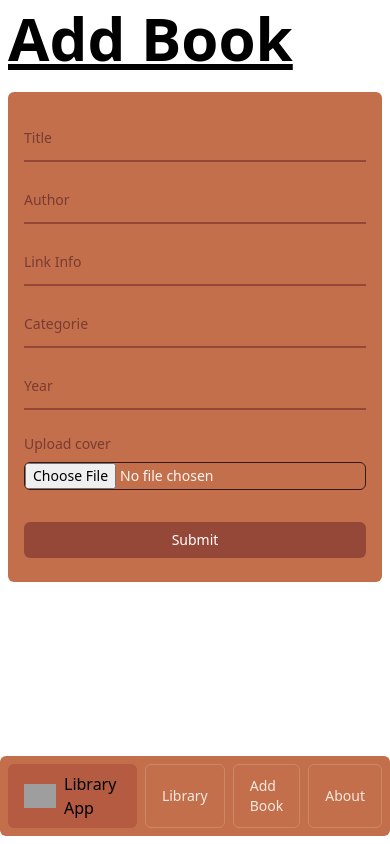
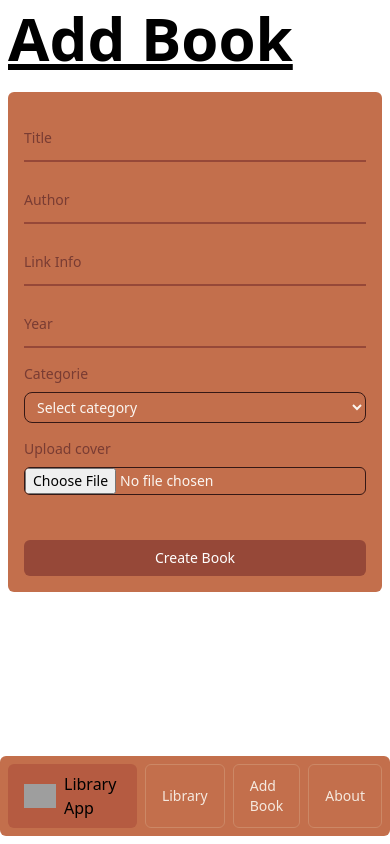
Before and after one commit to Carloslt5/angular-library-app, an Angular app: page /create in a window 390 px wide. Built offline with nearby package versions, Linux system fonts and the light colour scheme; grey boxes are pictures that could not be loaded.

Commit message:
✅ task: add constants and refactor style form

```diff
--- a/src/app/app.component.html
+++ b/src/app/app.component.html
@@ -1,2 +1,2 @@
-<navbar-component />
+<navbar-component [titleApp]="title" />
 <router-outlet />
--- a/src/app/app.component.ts
+++ b/src/app/app.component.ts
@@ -1,6 +1,7 @@
 import { Component } from '@angular/core';
 import { RouterOutlet } from '@angular/router';
 import { NavbarComponent } from './components/navbar/navbar.component';
+import { TITLE_APP } from '../constants/title-app.constant';
 
 @Component({
   selector: 'app-root',
@@ -9,5 +10,5 @@ import { NavbarComponent } from './components/navbar/navbar.component';
   templateUrl: './app.component.html',
 })
 export class AppComponent {
-  title = 'angular-library-app';
+  title = TITLE_APP;
 }
--- a/src/app/components/form/form.component.html
+++ b/src/app/components/form/form.component.html
@@ -1,10 +1,10 @@
-<form class="flex flex-col max-w-3xl gap-4 p-4 mx-auto rounded-md aspect-video md:flex-row bg-antique-brass-500" [formGroup]="bookData" (ngSubmit)="sendForm($event)" enctype="multipart/form-data">
-  <div class="flex-1 hidden overflow-hidden rounded-md md:flex">
+<form class="flex flex-col gap-4 p-4 mx-auto rounded-md md:flex-row bg-antique-brass-500 h-[500px]" [formGroup]="bookData" (ngSubmit)="sendForm($event)" enctype="multipart/form-data">
+  <div class="justify-center hidden w-1/3 overflow-hidden rounded-md md:flex ">
     @if(bookData.value.imageURL){
-    <img src="{{bookData.value.imageURL.publicUrl}}" class="block object-cover w-full " alt="Uploaded cover image" />
+    <img src="{{bookData.value.imageURL.publicUrl}}" class="object-cover w-full" alt="Uploaded cover image" />
     }
   </div>
-  <article class="flex flex-col flex-1 gap-4 py-2">
+  <article class="flex flex-col flex-1 gap-4 pt-2">
     <div class="relative z-0 w-full group">
       <input type="text" formControlName="title" class="form-input peer" placeholder=" " required />
       <label for="title" class="form-label">Title</label>
@@ -17,20 +17,23 @@
       <input type="url" formControlName="link" class="form-input peer" placeholder=" " required />
       <label for="link" class="form-label">Link Info</label>
     </div>
-    <div class="flex flex-col gap-4 md:flex-row md:justify-between">
-      <div class="relative z-0 w-full group">
-        <input type="text" formControlName="categorie" class="form-input peer" placeholder=" " required />
-        <label for="categorie" class="form-label">Categorie</label>
-      </div>
-      <div class="relative z-0 w-full group">
-        <input type="number" formControlName="year" class="form-input peer cursor-text" placeholder=" " required min="0" max="2099" step="1" />
-        <label for="year" class="form-label">Year</label>
-      </div>
+    <div class="relative z-0 w-full group">
+      <input type="number" formControlName="year" class="form-input peer cursor-text" placeholder=" " required min="0" max="2099" step="1" />
+      <label for="year" class="form-label">Year</label>
     </div>
-    <div class="relative z-0 w-full mt-2 group">
+    <div class="relative z-0 w-full group">
+      <label for="categorie" class="block mb-2 text-sm text-antique-brass-800">Categorie</label>
+      <select class="block w-full px-2 py-1 mt-2 text-sm bg-transparent border rounded-lg border-antique-brass-950 text-antique-brass-50">
+        <option value="">Select category</option>
+        @for(category of bookCategories; track $index){
+        <option value="{{category}}">{{category}}</option>
+        }
+      </select>
+    </div>
+    <div class="relative z-0 w-full group">
       <label class="block mb-2 text-sm text-antique-brass-800" for="imageURL">Upload cover</label>
       <input (change)="uploadImg($event)" type="file" class="block w-full text-sm bg-transparent border rounded-md cursor-pointer text-antique-brass-50 border-antique-brass-950 focus:outline-none">
     </div>
-    <button type="submit" class="self-end w-full mt-4 btn-primary md:w-fit">Submit</button>
+    <button type="submit" class="self-end w-full mt-auto btn-primary ">Create Book</button>
   </article>
 </form>
--- a/src/app/components/form/form.component.ts
+++ b/src/app/components/form/form.component.ts
@@ -1,7 +1,8 @@
+import { AsyncPipe } from '@angular/common';
 import { Component, OnInit } from '@angular/core';
 import { FormControl, FormGroup, ReactiveFormsModule } from '@angular/forms';
+import { BOOK_CATEGORIE_ARRAY } from '../../../constants/categories.constants';
 import { UploadService } from '../../core/services/upload.service';
-import { AsyncPipe } from '@angular/common';
 export interface UploadResponse {
   publicUrl: string;
 }
@@ -24,6 +25,8 @@ export class FormComponent implements OnInit {
     }),
     year: new FormControl(null),
   });
+
+  bookCategories = BOOK_CATEGORIE_ARRAY;
 
   constructor(private fileServices: UploadService) {}
 
--- a/src/app/components/layout/main-container/main-container.component.html
+++ b/src/app/components/layout/main-container/main-container.component.html
@@ -1,3 +1,3 @@
-<div class="w-full  sm:w-[90%] p-2 pb-20 mx-auto max-w-7xl">
+<div class="w-full sm:w-[90%] p-2 mx-auto max-w-7xl">
   <ng-content />
 </div>
--- a/src/app/components/navbar/navbar.component.html
+++ b/src/app/components/navbar/navbar.component.html
@@ -4,7 +4,7 @@
     <div class="flex items-stretch justify-between gap-2">
       <a routerLink="/" class="flex items-center gap-2 px-4 py-2 rounded-md bg-antique-brass-600 hover:bg-antique-brass-700">
         <img width="32" height="32" [ngSrc]="navBarLogo" alt="Library App">
-        <p>Library App</p>
+        <p>{{titleApp}}</p>
       </a>
       <div class="flex gap-2 rounded-md ">
         <a routerLink="/library" class="btn-navBar">Library</a>
--- a/src/app/components/navbar/navbar.component.ts
+++ b/src/app/components/navbar/navbar.component.ts
@@ -1,5 +1,5 @@
 import { NgOptimizedImage } from '@angular/common';
-import { Component } from '@angular/core';
+import { Component, Input } from '@angular/core';
 import { RouterLink } from '@angular/router';
 
 @Component({
@@ -10,4 +10,5 @@ import { RouterLink } from '@angular/router';
 })
 export class NavbarComponent {
   navBarLogo = '/assets/library-icon.svg';
+  @Input() titleApp!: string;
 }
--- a/src/app/pages/home/home.component.html
+++ b/src/app/pages/home/home.component.html
@@ -5,7 +5,7 @@
       <article class="flex flex-col items-center justify-center gap-6">
         <header class="flex flex-col items-center">
           <h1 class="text-3xl text-center font-display">Welcome to</h1>
-          <h1 class="text-6xl text-center font-display">Library App</h1>
+          <h1 class="text-6xl text-center font-display">{{title}}</h1>
         </header>
         <p class="text-center max-w-[70ch]">Lorem ipsum dolor sit amet, consectetur adipiscing elit. Maecenas et diam in velit vehicula consectetur. Sed semper quis mi tempor tempor. Phasellus sodales leo vitae dui interdum, sit amet porta nisl mattis. In facilisis, enim a tincidunt ultricies. </p>
       </article>
--- a/src/app/pages/home/home.component.ts
+++ b/src/app/pages/home/home.component.ts
@@ -2,6 +2,7 @@ import { CommonModule } from '@angular/common';
 import { Component } from '@angular/core';
 import { RouterLink } from '@angular/router';
 import { MainContainerComponent } from '../../components/layout/main-container/main-container.component';
+import { TITLE_APP } from '../../../constants/title-app.constant';
 
 @Component({
   selector: 'app-home-page',
@@ -10,5 +11,6 @@ import { MainContainerComponent } from '../../components/layout/main-container/m
   templateUrl: './home.component.html',
 })
 export class HomeComponent {
+  title = TITLE_APP;
   bgImage = '/assets/bg_index.jpeg';
 }
--- a/src/app/pages/library/library.component.html
+++ b/src/app/pages/library/library.component.html
@@ -1,4 +1,5 @@
 <main-container>
+  <div class="pb-20">
     <h1 class="mb-6 text-6xl font-bold underline">
       Library
     </h1>
@@ -14,4 +15,5 @@
       }
     </ul>
     }
+  </div>
 </main-container>
--- /dev/null
+++ b/src/constants/categories.constants.ts
@@ -0,0 +1,12 @@
+export const BOOK_CATEGORIE_ARRAY = [
+  'Biography',
+  'Fantasy',
+  'Fiction',
+  'Historical',
+  'Mystery',
+  'Non-fiction',
+  'Poetry',
+  'Romance',
+  'Science Fiction',
+  'Thriller',
+];
--- /dev/null
+++ b/src/constants/title-app.constant.ts
@@ -0,0 +1 @@
+export const TITLE_APP: string = 'Library App';
```
Lines whose indentation alone changed are shown as unchanged.
